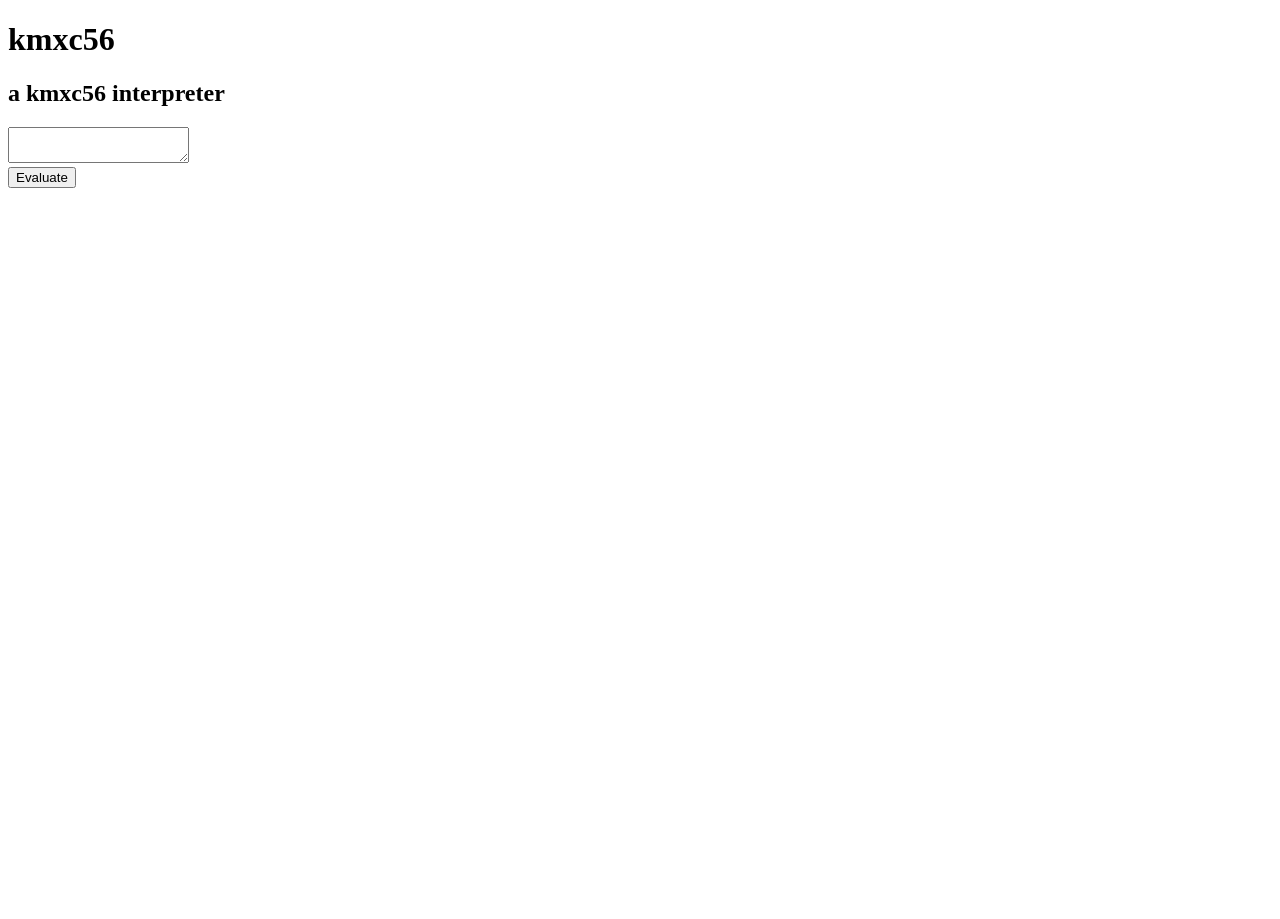
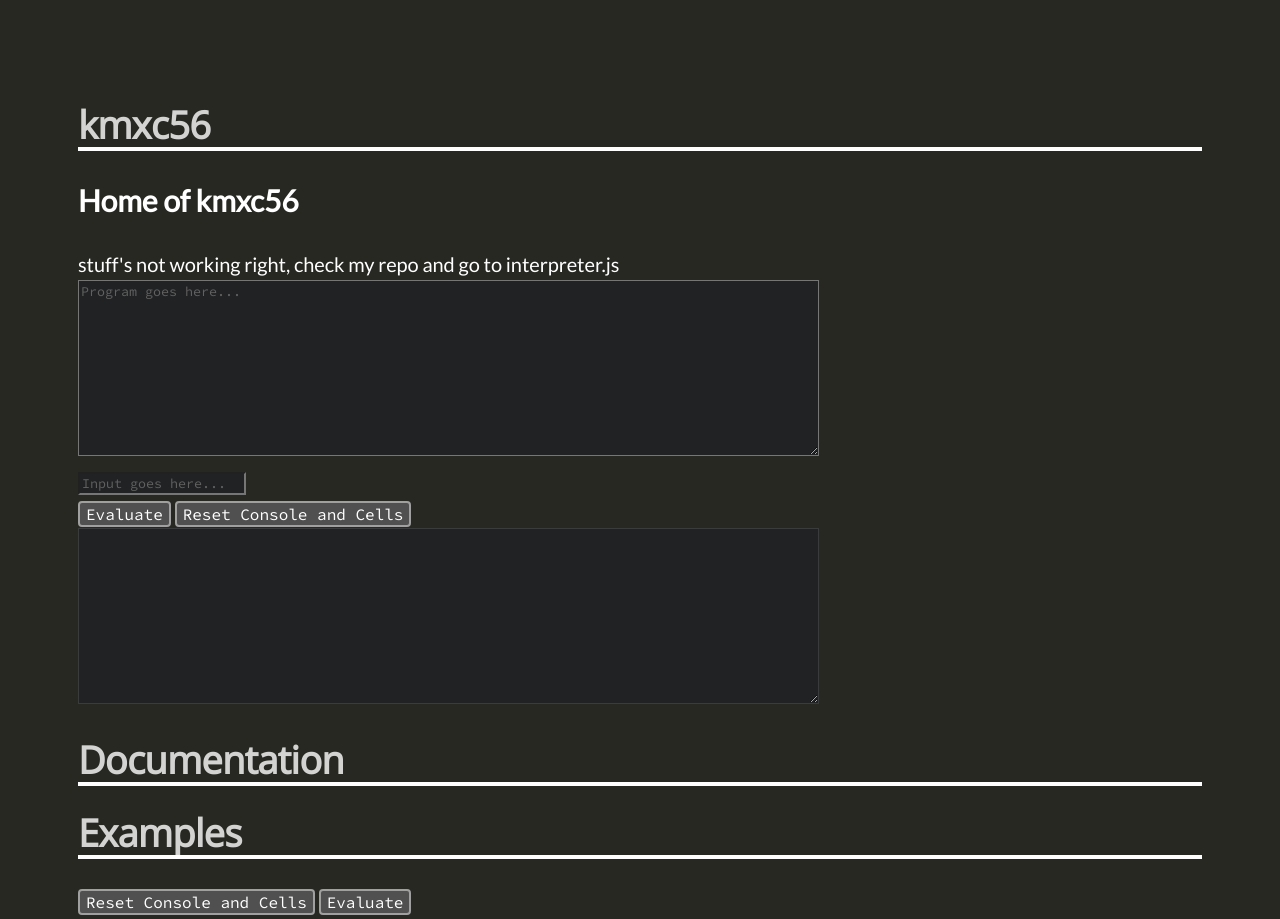
Before and after one commit to Just-a-Unity-Dev/kmxc56, a plain HTML site: page index.html in a window 1280 px wide. Before the commit the page ends 800 px from the top, so only its background shows below. Drawn offline with nearby package versions, Linux system fonts and the light colour scheme.

Commit message:
updated a lot of stuff

```diff
--- a/index.html
+++ b/index.html
@@ -1,19 +1,31 @@
 <!DOCTYPE html>
 <html lang="en">
 <head>
-
     <meta charset="UTF-8">
     <title>kmxc56</title>
+    <link rel="stylesheet" href="style.css">
 </head>
 <body>
-<h1>kmxc56</h1>
-<h2>a kmxc56 interpreter</h2>
     <div>
-        <textarea id="code"></textarea>
+        <h1>kmxc56</h1>
+        <h2>Home of kmxc56</h2>
     </div>
-<button onclick="evaluate(document.getElementById('code'))">Evaluate</button>
+
+    <div>
+        stuff's not working right, check my repo and go to interpreter.js
+        <textarea placeholder="Program goes here..." cols="90" rows="10" id="code_old"></textarea><br>
+        <input placeholder="Input goes here..." type="text"></input><br>
+        <button class="button1" onclick="interpret()">Evaluate</button>
+        <button class="button1" onclick="resetState()">Reset Console and Cells</button>
+        <br>
+        <textarea disabled="true" cols="90" rows="10" id="console"></textarea><br>
+
+        <h1>Documentation</h1>
+
+        <h1>Examples</h1>
+        <button class="button1" onclick="resetState()">Reset Console and Cells</button>
+        <button class="button1" onclick="interpret()">Evaluate</button>
+    </div>
 </body>
-
-<script src="script.js"></script>
-
+<script src="interpreter.js"></script>
 </html>
--- /dev/null
+++ b/interpreter.js
@@ -0,0 +1,107 @@
+/** Interpreter variables */
+const MEMORY_SIZE = 30000;
+const memory = new Array(MEMORY_SIZE).fill(0);
+let ipointer = 0;
+let mpointer = 0;
+let astack = [];
+
+let program = "+9;";
+let input = "";
+let output = "";
+
+function resetState() {
+    memory.fill(0);
+    ipointer = 0;
+    mpointer = 0;
+    output = "";
+    input = "";
+    program = "";
+    astack = [];
+}
+
+function sendOutput(value) {
+    output += String.fromCharCode(value);
+}
+
+function getInput() {
+    let val = 0;
+
+    if (input) {
+        val = input.charCodeAt(0);
+        input = input.substring(1);
+    }
+
+    return val;
+}
+
+function interpret() {
+    let end = false;
+
+    while (!end) {
+        switch (program[ipointer]) {
+            case '>':
+                if (mpointer == memory.length - 1)
+                    memory.push(0, 0, 0, 0, 0);
+                mpointer++;
+                break;
+            case '<':
+                if (mpointer > 0)
+                    mpointer--;
+                break;
+            case '+':
+                memory[mpointer] += parseInt(program[ipointer + 1]);
+                break;
+            case '-':
+                memory[mpointer] -= parseInt(program[ipointer - 1]);
+                break;
+            case '.':
+                sendOutput(memory[mpointer]);
+                break;
+            case '_':
+                memory[mpointer] = 0;
+                break;
+            case ',':
+                memory[mpointer] = getInput();
+                break;
+            case '[':
+                if (memory[mpointer]) {
+                    astack.push(ipointer);
+                } else {
+                    let count = 0;
+                    while (true) {
+                        ipointer++;
+                        if (!program[ipointer]) break;
+                        if (program[ipointer] === "[") count++;
+                        else if (program[ipointer] === "]") {
+                            if (count) count--;
+                            else break;
+                        }
+                    }
+                }
+                break;
+            case ']':
+                ipointer = astack.pop() - 1;
+                break;
+            case '=':
+                memory[mpointer] = program[ipointer + 2]
+                break;
+            case '~':
+                end = true;
+                break;
+            case ';':
+                output += memory[mpointer]
+                break;
+            case undefined:
+                end = true;
+                break;
+            default:
+                break;
+        }
+        ipointer++;
+
+    }
+    console.log(output);
+    return output;
+}
+
+interpret()
--- a/script.js
+++ /dev/null
@@ -1,37 +0,0 @@
-/*
-SYNTAX
-[] += -_ '" ;: >.<, `~
-
-
-
-
- */
-
-var cells = [0, 0, 0, 0, 0]
-var pointer = 0
-
-var Stack = [] //Important Data
-
-function evaluate(input){
-    lines = input.split("|").toString()
-    console.log(lines)
-    for (i = 0; i < lines.length; i++){
-        if(lines[i][0] == "+"){
-            cells[pointer]++;
-        }else if(lines[i][0] == "="){
-            cells[pointer] = lines[i][0].split('=')[0];
-        }else if(lines[i][0] == "-"){
-            if (cells[pointer] != 0){
-                cells[pointer]--;
-            }
-        }else if(lines[i][0] == "_"){
-            cells[pointer] = 0;
-        }else if(lines[i][0] == ";"){
-            console.log(cells[pointer])
-        }else if(lines[i][0] == ">"){
-            pointer++;
-        }else if(lines[i][0] == "<"){
-            pointer--;
-        }
-    }
-}
--- /dev/null
+++ b/style.css
@@ -0,0 +1,63 @@
+@import url('https://fonts.googleapis.com/css2?family=Lato&family=Open+Sans&family=Source+Code+Pro&display=swap');
+
+body {
+    font-family: 'Lato', sans-serif;
+    color: rgb(255, 255, 255);
+    background-color: #272822;
+    font-weight: 400;
+    line-height: 1.58;
+    letter-spacing: -.003em;
+    font-size: 20px;
+    padding: 70px;
+}
+
+textarea{
+    background-color: #202224;
+    font-family: 'Source Code Pro', monospace;
+    color: rgb(255, 255, 255);
+}
+
+h1 {
+    font-family: 'Open Sans', sans-serif;
+    font-weight: 700;
+    font-style: normal;
+    font-size: 38px;
+    line-height: 1.15;
+    letter-spacing: -.02em;
+    color: rgba(255, 255, 255, 0.8);
+    -webkit-font-smoothing: antialiased;
+}
+
+h1:after
+{
+    content:' ';
+    display:block;
+    border:2px solid #ffffff;
+}
+
+.button1 {
+    background-color: #505050;
+    color: black;
+    font-size: 16px;
+    border-radius: 4px;
+    font-family: 'Source Code Pro', monospace;
+    border: 2px solid #a0a0a0;
+    color: rgba(255, 255, 255, 1);
+    transition-duration: 0.4s;
+}
+
+::placeholder { /* Chrome, Firefox, Opera, Safari 10.1+ */
+    color: #616161;
+    opacity: 1; /* Firefox */
+}
+
+input{
+    background-color: #202224;
+    font-family: 'Source Code Pro', monospace;
+    color: rgb(255, 255, 255);
+}
+
+.button1:hover{
+    background-color: #8b8b8b; /* Green */
+    color: #ffffff;
+}
```
Also changed, not shown: documentation.html (added), 1 other file.
